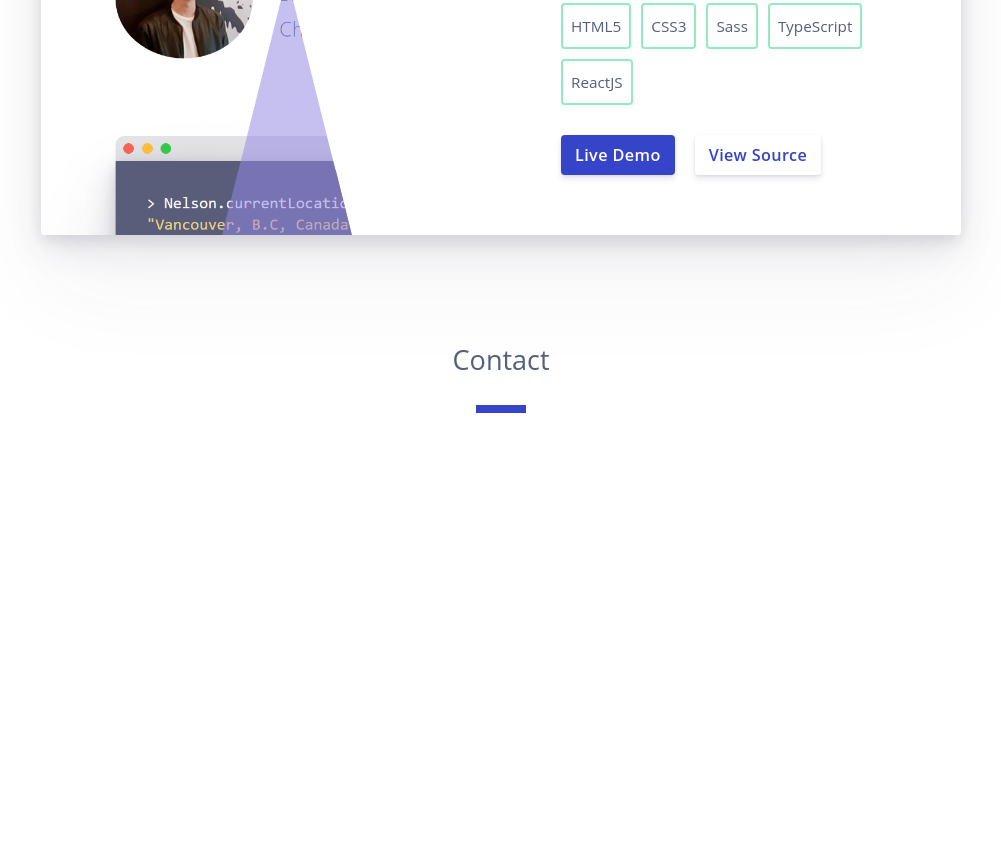
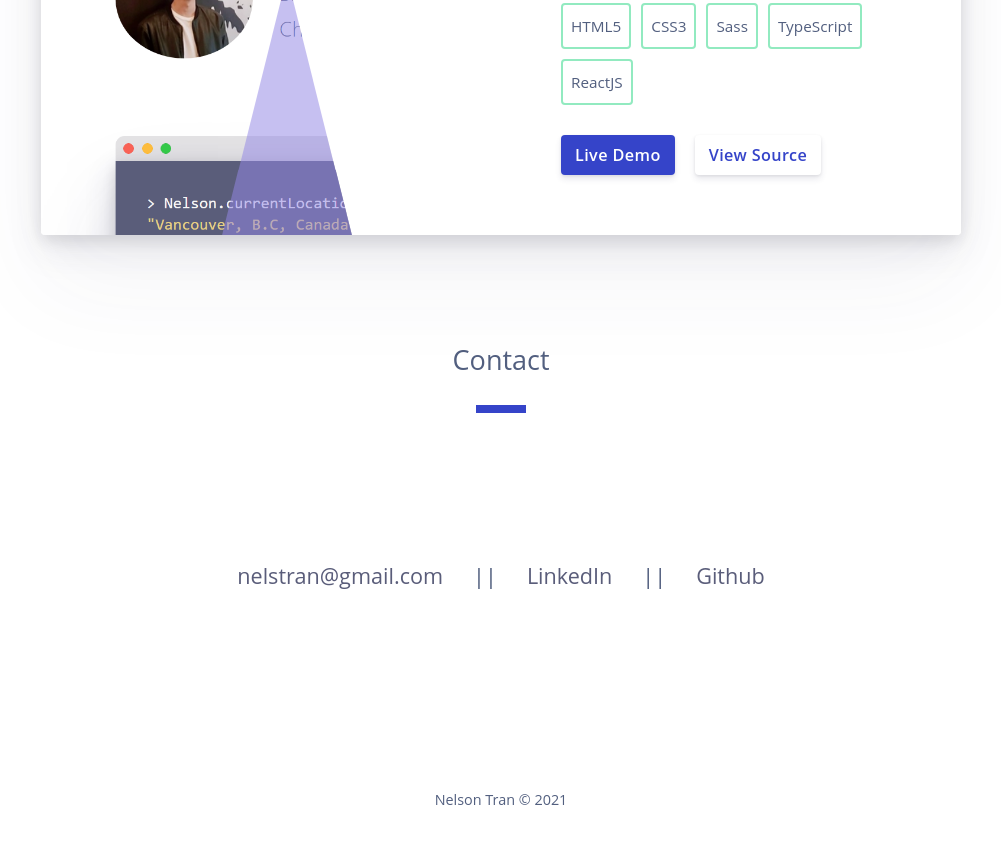
Before and after one commit to nelsontrangithub/nelsons-portfolio, a Gatsby site: page / in a window 1280 px wide. Shown: the part 1609-2473 px from the top of the page, without its empty margins (139-1140 px from the left). Before the commit the page ends 2128 px from the top, so only its background shows below. Built offline with nearby package versions, Linux system fonts and the light colour scheme; Gatsby itself is replaced by a stand-in of ours.

Commit message:
added footer

```diff
--- /dev/null
+++ b/src/components/Contact.tsx
@@ -0,0 +1,26 @@
+import React from "react";
+import "../styles/Contact.scss";
+
+export const Contact: React.FC = () => {
+  return (
+    <div className="contact-links">
+      <span>
+        <a rel="noopener" target="_blank" href="mailto:nelstran@gmail.com">
+          nelstran@gmail.com
+        </a>
+      </span>
+      <span>
+        <a rel="noopener" target="_blank" href="https://www.linkedin.com/in/nelsontran/">
+          LinkedIn
+        </a>
+      </span>
+      <span>
+        <a rel="noopener" target="_blank" href="https://github.com/nelsontrangithub/">
+          Github
+        </a>
+      </span>
+    </div>
+  );
+};
+
+export default Contact;
--- /dev/null
+++ b/src/components/Footer.tsx
@@ -0,0 +1,12 @@
+import React from "react";
+import "../styles/Footer.scss";
+
+export const Footer = () => {
+  return (
+    <div className="footer">
+      <span>Nelson Tran © {new Date().getFullYear()}</span>
+    </div>
+  );
+};
+
+export default Footer;
--- a/src/pages/index.tsx
+++ b/src/pages/index.tsx
@@ -1,5 +1,7 @@
 import * as React from "react";
 import About from "../components/About";
+import Contact from "../components/Contact";
+import Footer from "../components/Footer";
 import Layout from "../components/Layout";
 import Navbar from "../components/Navbar";
 import Projects from "../components/Projects";
@@ -18,6 +20,8 @@ const Home: React.FC = () => (
     <h2 id="contact" className="section-title">
       Contact
     </h2>
+    <Contact />
+    <Footer />
   </Layout>
 );
 
--- /dev/null
+++ b/src/styles/Contact.scss
@@ -0,0 +1,72 @@
+@import "./colors.scss";
+@import "./breakpoints.scss";
+
+.contact-links {
+  font-family: "Camphor", Open Sans, Segoe UI, sans-serif;
+  font-size: 1.2em;
+  text-align: center;
+  margin-top: 150px;
+  padding-bottom: 200px;
+  display: flex;
+  justify-content: center;
+
+  @include mobile {
+    flex-direction: column;
+    margin-top: 80px;
+    padding-bottom: 80px;
+  }
+
+  span {
+    @include mobile {
+      margin: 20px 0;
+    }
+
+    &:after {
+      content: "||";
+      color: $grey;
+      margin: 0 30px;
+
+      @include mobile {
+        content: "";
+        margin: 0;
+      }
+    }
+
+    &:nth-child(3) {
+      &:after {
+        content: "";
+        margin: 0;
+      }
+    }
+  }
+
+  a {
+    position: relative;
+    text-decoration: none;
+    color: $fadedPurple;
+
+    &:after {
+      display: block;
+      position: absolute;
+      left: 0;
+      bottom: -30px;
+      width: 0;
+      height: 8px;
+      background-color: $purple;
+      content: "";
+      transition: width 0.15s;
+
+      @include mobile {
+        bottom: -15px;
+      }
+    }
+
+    &:hover {
+      color: $fadedBlue;
+
+      &:after {
+        width: 100%;
+      }
+    }
+  }
+}
--- /dev/null
+++ b/src/styles/Footer.scss
@@ -0,0 +1,11 @@
+@import "./colors.scss";
+
+.footer {
+  margin: 0 auto;
+  font-size: 0.8em;
+  line-height: 1.5em;
+  font-family: "Camphor", Open Sans, Segoe UI, sans-serif;
+  text-align: center;
+  padding-bottom: 50px;
+  color: $grey;
+}
```
